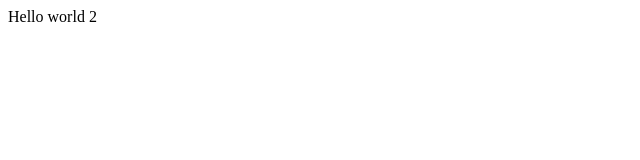
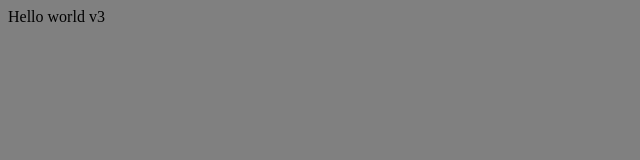
Before and after one commit to vengleab/tux-git-learning-repo, a plain HTML site: page index.html in a window 1280 px wide. Shown: the whole page, without its empty margins (0-640 px from the left). Drawn offline with Linux system fonts and the light colour scheme.

Commit message:
Change v3

```diff
--- a/index.html
+++ b/index.html
@@ -4,8 +4,9 @@
   <meta charset="UTF-8">
   <meta name="viewport" content="width=device-width, initial-scale=1.0">
   <title>Document</title>
+  <link rel="stylesheet" href="./style.css">
 </head>
 <body>
-  Hello world 2
+  Hello world v3
 </body>
 </html>
--- /dev/null
+++ b/style.css
@@ -0,0 +1,3 @@
+body {
+  background-color: gray;
+}
```
